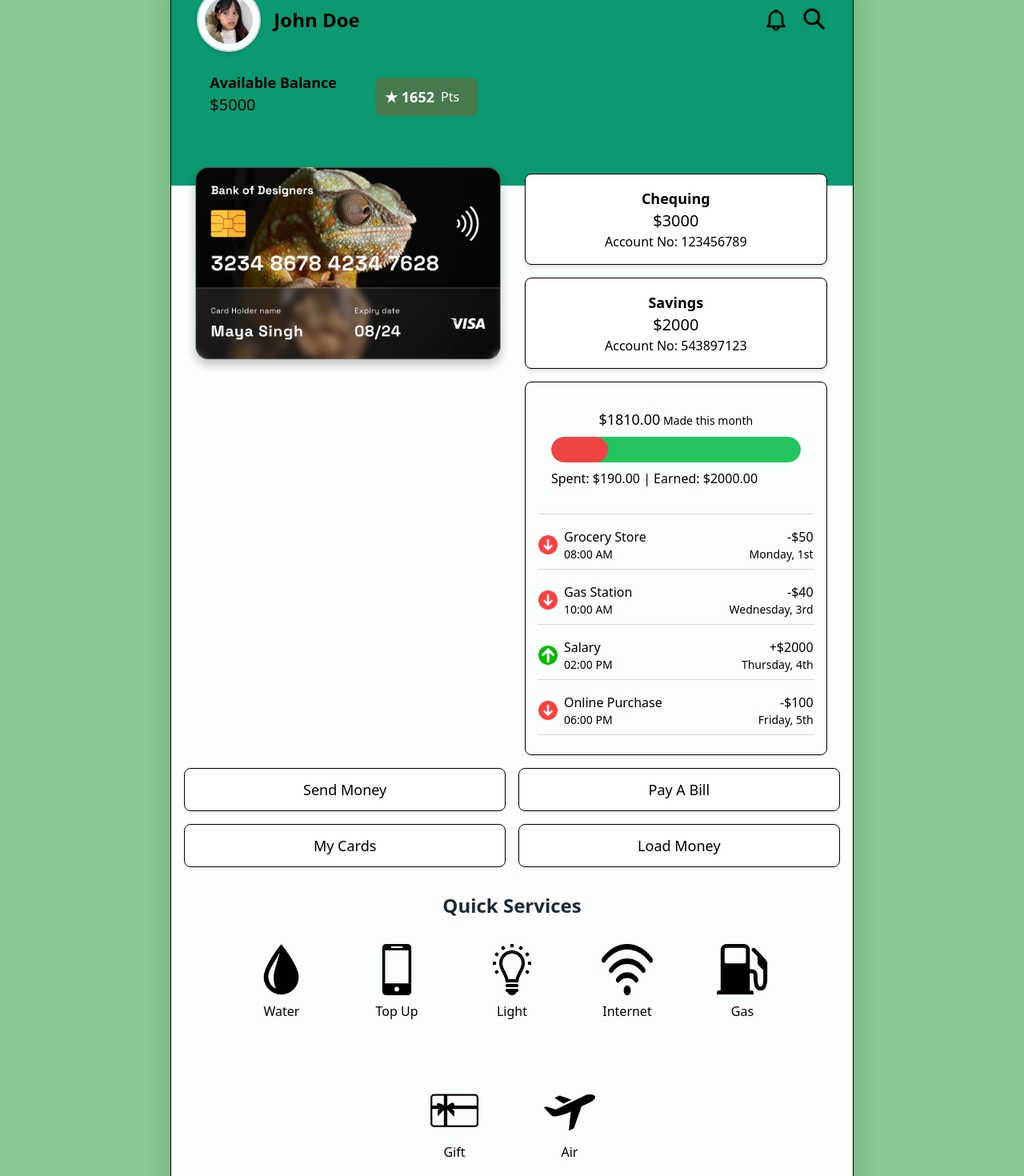
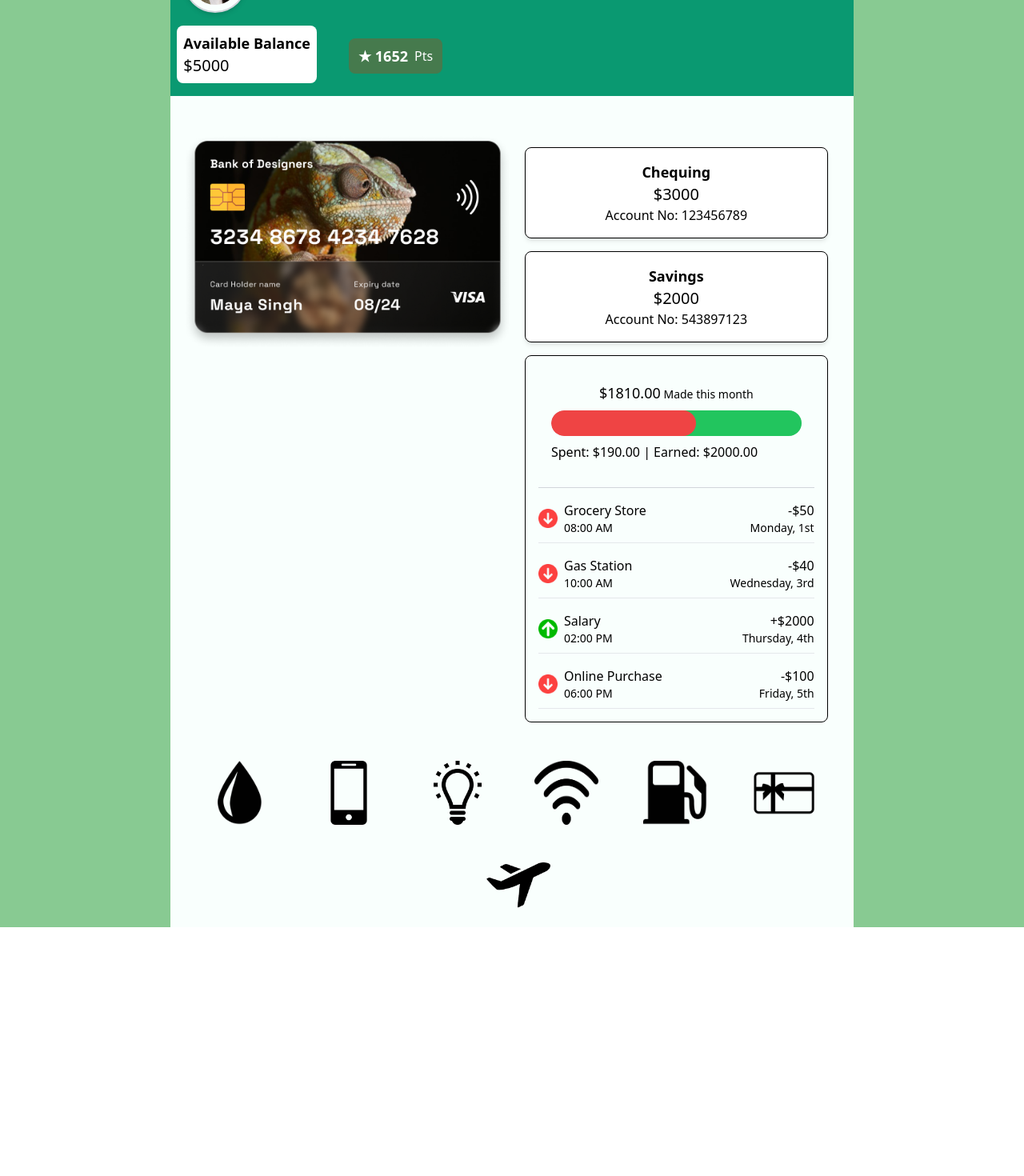
Before and after one commit to Kevaunjh/Wallet_Application, a React (Create React App) app: page / in a window 1280 px wide. Shown: the part 80-1550 px from the top of the page at 80% size. After the commit the page ends 1239 px from the top, so only its background shows below. Built offline with nearby package versions, Linux system fonts and the light colour scheme.

Commit message:
Updates, screen Size main test

```diff
--- a/src/Main.js
+++ b/src/Main.js
@@ -14,7 +14,6 @@ import creditcard from './images/card1.png';
 import arrowUp from './images/arrowup.png';
 import arrowDown from './images/arrowdown.png';
 import cardDetails from './BankingData';
-import cardimg from './images/debitcards.png';
 
 const points = 1652;
 
@@ -57,22 +56,18 @@ function Main() {
   };
 
   return (
-    <div className="min-h-screen flex flex-col items-center bg-[#88ca92]">
+    <div className="min-h-screen flex flex-col bg-[#88ca92]">
       {/* Full Background Container */}
-      <div className="relative w-full h-full flex items-center justify-center">
-        <div className="absolute inset-0 bg-[#88ca92] z-0"></div>
-        <div className="relative bg-[#F9FFFD] w-8/12 mx-auto my-4 rounded-3xl shadow-2xl border border-black z-10">
+      <div className="flex-grow flex flex-col">
+        <div className="relative flex-grow bg-[#88ca92] z-0">
           {/* Green Top Section */}
-          <div className="bg-[#0A9971] w-full absolute top-0 left-0 right-0 z-0 rounded-t-3xl" style={{ height: "19%" }}></div>
-
-          {/* Content inside the white container */}
-          <div className="relative pt-12 pb-4 px-4 z-10">
+          <div className="relative bg-[#0A9971] w-full rounded-t-3xl flex flex-col items-center py-4 md:w-8/12 mx-auto">
+            <div className="w-full max-w-screen-lg mx-auto flex flex-col items-center">
               {/* Profile and Header Section */}
-            <div className='flex flex-col items-'>
-              <div className='flex items-center justify-between w-full h-20 mb-8 px-4'>
+              <div className="w-full flex items-center justify-between px-4">
                 <Link to="/MyAccount" className='flex items-center space-x-4'>
                   <img src={profileplaceholder} alt="Profile Placeholder" className='w-20 h-20 rounded-full p-2 bg-[#F9FFFD] border-2 border-gray-300 shadow-md' />
-                  <h2 className='text-black font-bold text-2xl'>John Doe</h2>
+                  <h2 className='text-white font-bold text-2xl'>John Doe</h2>
                 </Link>
                 <div className="flex items-center space-x-4">
                   <Link to="/Notification">
@@ -82,25 +77,28 @@ function Main() {
                 </div>
               </div>
 
-              {/* Points and Total */}
-              <div className='w-full flex  ml-4 mb-4 -mt-4'>
-                <div className="p-2 rounded-lg mx-2">
+              {/* Points and Balance */}
+              <div className='w-full flex mt-4'>
+                <div className="p-2 rounded-lg mx-2 bg-white">
                   <h3 className="text-lg font-semibold">Available Balance</h3>
                   <p className="text-xl">{selectedCard.total}</p>
                 </div>
                 <Link to="/Points">
-                  <div className="bg-[#467a4d] px-3 py-2 rounded-lg flex items-center ml-8 mt-4 w-32 h-12">
+                  <div className="bg-[#467a4d] px-3 py-2 rounded-lg flex items-center ml-8 mt-4">
                     <p className="text-lg font-semibold text-white mr-2">★ {points}</p>
                     <p className="text-md text-white"> Pts </p>
                   </div>
                 </Link>
               </div>
             </div>
+          </div>
 
+          {/* White Container */}
+          <div className="relative flex-grow bg-[#F9FFFD] rounded-b-3xl mx-auto w-full md:w-8/12 flex flex-col">
             {/* Card and Account Details */}
-            <div className='flex '>
+            <div className='w-full p-4 flex flex-col md:flex-row '>
               {/* Card */}
-              <div className='w-1/2 mt-8' style={{ height: "26rem"}}>
+              <div className='w-full md:w-1/2 mt-8'>
                 <div className={`flex justify-center ${selectedCardId === 1 ? '' : 'opacity-50 grayscale'}`}>
                   <img
                     src={creditcard}
@@ -111,12 +109,8 @@ function Main() {
                 </div>
               </div>
 
-
-
-
-
               {/* Account Details and Recent Transactions */}
-              <div className='w-1/2 p-4 flex flex-col'>
+              <div className='w-full md:w-1/2 p-4 flex flex-col'>
                 {/* Account Details */}
                 <div className="flex flex-col space-y-4 mb-4 mt-8">
                   <div className="bg-white border border-black shadow-md p-4 rounded-lg flex flex-col items-center">
@@ -131,8 +125,6 @@ function Main() {
                   </div>
                 </div>
 
-
-
                 {/* Recent Transactions */}
                 <Link to="/RecentTransactions" className="w-full">
                   <div className='flex-grow'>
@@ -145,18 +137,16 @@ function Main() {
                         <div className="relative h-8 bg-gray-200 rounded-full mt-2 overflow-hidden">
                           <div
                             className="absolute h-full bg-red-500 rounded-full"
-                            style={{ width: `${spentPercentage + 14}%`, zIndex: 1 }}
+                            style={{ width: `${spentPercentage + 14}vh`, zIndex: 1 }}
                           ></div>
                           <div
                             className="absolute h-full bg-green-500 rounded-full"
-                            style={{ width: `${earnedPercentage}%`, left: `${spentPercentage}%`, zIndex: 0 }}
+                            style={{ width: `${earnedPercentage}vh`, left: `${spentPercentage}vh`, zIndex: 0 }}
                           ></div>
                         </div>
                         <p className="text-md mt-2">Spent: ${totalSpent.toFixed(2)} | Earned: ${totalEarned.toFixed(2)}</p>
                       </div>
                       <hr className="my-4 border-gray-300" />
-
-
 
                       {/* Transactions */}
                       <ul className="space-y-4">
@@ -179,7 +169,7 @@ function Main() {
                                 </div>
                               </div>
                             </div>
-                            <div className="border-b border-gray-300 my-2"></div>
+                            <div className="w-full h-px bg-gray-200"></div>
                           </li>
                         ))}
                       </ul>
@@ -189,73 +179,29 @@ function Main() {
               </div>
             </div>
 
-            {/* Buttons Section */}
-        <div className="flex flex-col gap-4">
-          <div className="flex gap-4">
-            <button className="flex-1 border border-black bg-white text-black py-3 rounded-lg text-lg">
-              Send Money
-            </button>
-            <button className="flex-1 border border-black bg-white text-black py-3 rounded-lg text-lg">
-              Pay A Bill
-            </button>
-          </div>
-          <div className="flex gap-4">
-            <button className="flex-1 border border-black bg-white text-black py-3 rounded-lg text-lg">
-              My Cards
-            </button>
-            <button className="flex-1 border border-black bg-white text-black py-3 rounded-lg text-lg">
-              Load Money
-            </button>
-          </div>
-        </div>
-
-            {/* Quick Services Section */}
-            <div className="w-full mt-8 mb-2 px-4">
-              <h2 className="text-2xl font-semibold mb-4 text-center text-gray-800">Quick Services</h2>
-              <div className="flex flex-wrap justify-center gap-20 p-4">
-                <div className="text-center">
-                  <Link to="/QuickServices/WaterService">
-                    <img src={quickservice1} alt="Water Service" className='w-16 h-16 mx-auto' />
-                    <p className="text-md mt-2">Water</p>
+            {/* Quick Services */}
+            <div className="w-full bg-[#F9FFFD] py-4 flex flex-wrap justify-center space-x-4 gap-8">
+              <Link to="/WaterService">
+                <img src={quickservice1} alt="Water Service" className="lg:w-20 lg:h-20 sm:w-12 sm:h-12 md:w-16 md:h-16 w-8 h-8 mx-1" />
               </Link>
-                </div>
-                <div className="text-center">
-                  <Link to="/QuickServices/TopUpService">
-                    <img src={quickservice2} alt="Top Up Service" className='w-16 h-16 mx-auto' />
-                    <p className="text-md mt-2">Top Up</p>
+              <Link to="/TopUpService">
+                <img src={quickservice2} alt="Top Up Service" className="lg:w-20 lg:h-20 sm:w-12 sm:h-12 md:w-16 md:h-16 w-8 h-8 mx-1" />
               </Link>
-                </div>
-                <div className="text-center">
-                  <Link to="/QuickServices/LightService">
-                    <img src={quickservice3} alt="Light Service" className='w-16 h-16 mx-auto' />
-                    <p className="text-md mt-2">Light</p>
+              <Link to="/LightService">
+                <img src={quickservice3} alt="Light Service" className="lg:w-20 lg:h-20 sm:w-12 sm:h-12 md:w-16 md:h-16 w-8 h-8 mx-1" />
               </Link>
-                </div>
-                <div className="text-center">
-                  <Link to="/QuickServices/InternetService">
-                    <img src={quickservice4} alt="Internet Service" className='w-16 h-16 mx-auto' />
-                    <p className="text-md mt-2">Internet</p>
+              <Link to="/InternetService">
+                <img src={quickservice4} alt="Internet Service" className="lg:w-20 lg:h-20 sm:w-12 sm:h-12 md:w-16 md:h-16 w-8 h-8 mx-1" />
               </Link>
-                </div>
-                <div className="text-center">
-                  <Link to="/QuickServices/GasService">
-                    <img src={quickservice5} alt="Gas Service" className='w-16 h-16 mx-auto' />
-                    <p className="text-md mt-2">Gas</p>
+              <Link to="/GasService">
+                <img src={quickservice5} alt="Gas Service" className="lg:w-20 lg:h-20 sm:w-12 sm:h-12 md:w-16 md:h-16 w-8 h-8 mx-1" />
               </Link>
-                </div>
-                <div className="text-center">
-                  <Link to="/QuickServices/GiftService">
-                    <img src={quickservice6} alt="Gift Service" className='w-16 h-16 mx-auto' />
-                    <p className="text-md mt-2">Gift</p>
+              <Link to="/GiftService">
+                <img src={quickservice6} alt="Gift Service" className="lg:w-20 lg:h-20 sm:w-12 sm:h-12 md:w-16 md:h-16 w-8 h-8 mx-1" />
               </Link>
-                </div>
-                <div className="text-center">
-                  <Link to="/QuickServices/AirService">
-                    <img src={quickservice7} alt="Air Service" className='w-16 h-16 mx-auto' />
-                    <p className="text-md mt-2">Air</p>
+              <Link to="/AirService">
+                <img src={quickservice7} alt="Air Service" className="lg:w-20 lg:h-20 sm:w-12 sm:h-12 md:w-16 md:h-16 w-8 h-8 mx-1" />
               </Link>
-                </div>
-              </div>
             </div>
           </div>
         </div>
```
Lines whose indentation alone changed are shown as unchanged.
